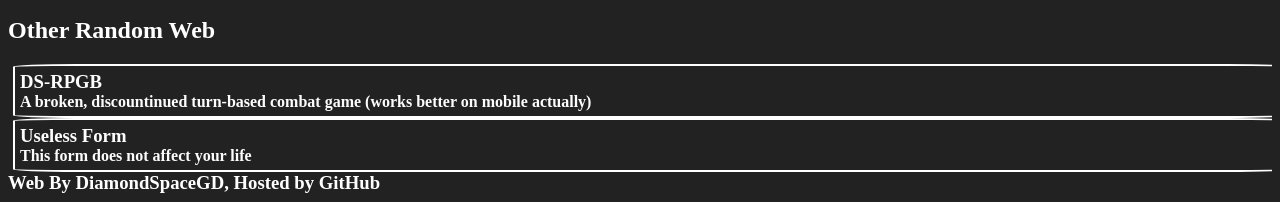
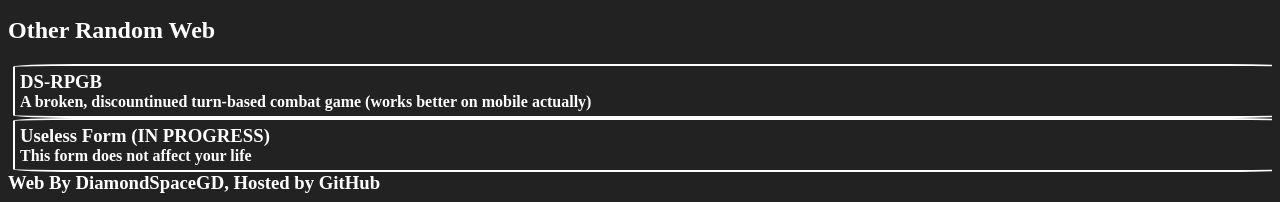
Before and after one commit to DiamondSpaceGD/diamondspacegd.github.io, a plain HTML site: page index.html in a window 1280 px wide. Shown: the part 1314-1516 px from the top of the page. Drawn offline with Linux system fonts and the light colour scheme.

Commit message:
Add files via upload

```diff
--- a/index.html
+++ b/index.html
@@ -3,6 +3,7 @@
 		<meta property="og:title" content="DSGD's Random web"/>
 		<meta property="og:description" content="DiamondSpaceGD's Random web - still work in progress"/>
 		<title>DSGD's random website</title>
+		<link rel="icon" type="image/x-icon" href="favicon.ico">
 		<style>
 			html {
 				background-color: #222222;
@@ -112,7 +113,7 @@
 				<h4>A broken, discountinued turn-based combat game (works better on mobile actually)</h2>
 			</a>
 			<a href=# class="wide">
-				<h3>Useless Form</h3>
+				<h3>Useless Form (IN PROGRESS)</h3>
 				<h4>This form does not affect your life</h2>
 			</a>
 		</div>
```
Also changed, not shown: favicon.ico (added).
